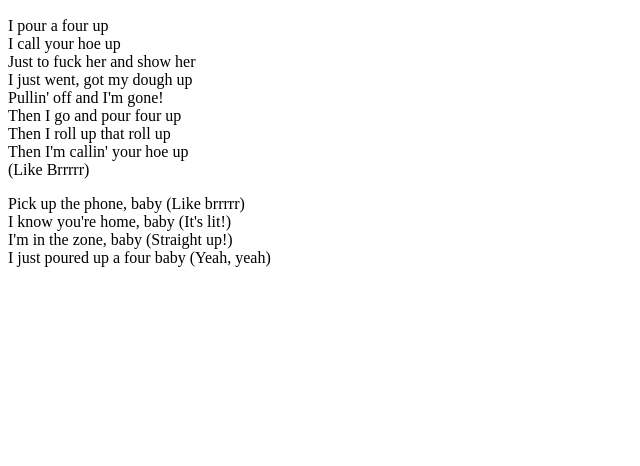
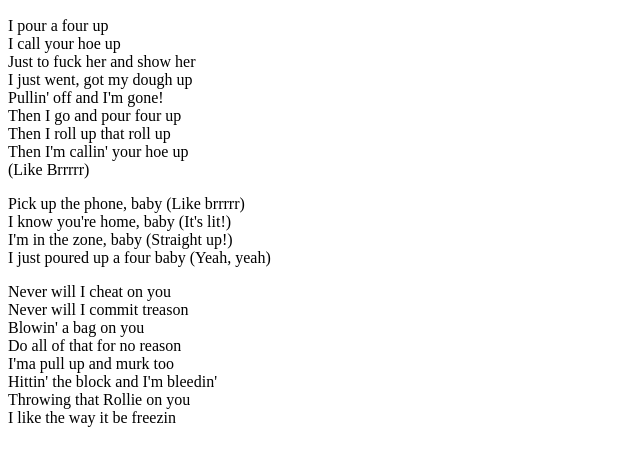
Before and after one commit to cygp/nauka-gita-3, a plain HTML site: page index.html in a window 1280 px wide. Shown: the part 110-576 px from the top of the page, without its empty margins (0-640 px from the left). Drawn offline with Linux system fonts and the light colour scheme.

Commit message:
Add third verse

```diff
--- a/index.html
+++ b/index.html
@@ -25,6 +25,17 @@
 			I just poured up a four baby (Yeah, yeah)<br>
 			</p>
 		</div>
+		<div class="verse">
+			<p>Never will I cheat on you<br>
+			Never will I commit treason<br>
+			Blowin' a bag on you<br>
+			Do all of that for no reason<br>
+			I'ma pull up and murk too<br>
+			Hittin' the block and I'm bleedin'<br>
+			Throwing that Rollie on you<br>
+			I like the way it be freezin<br>
+			</p>
+		</div>
 	</div>
 </body>
 </html>
```
